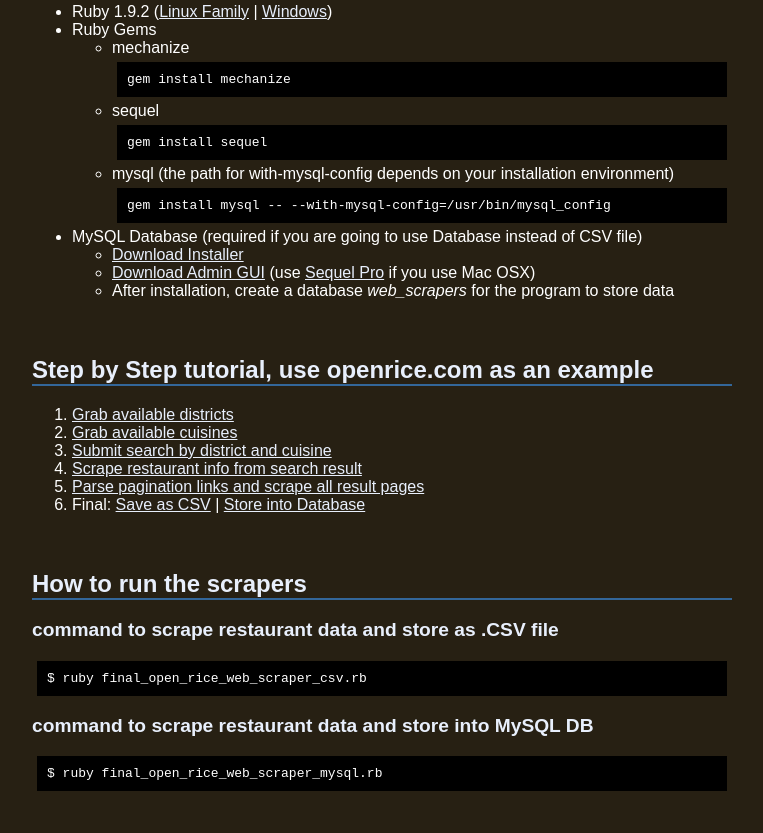
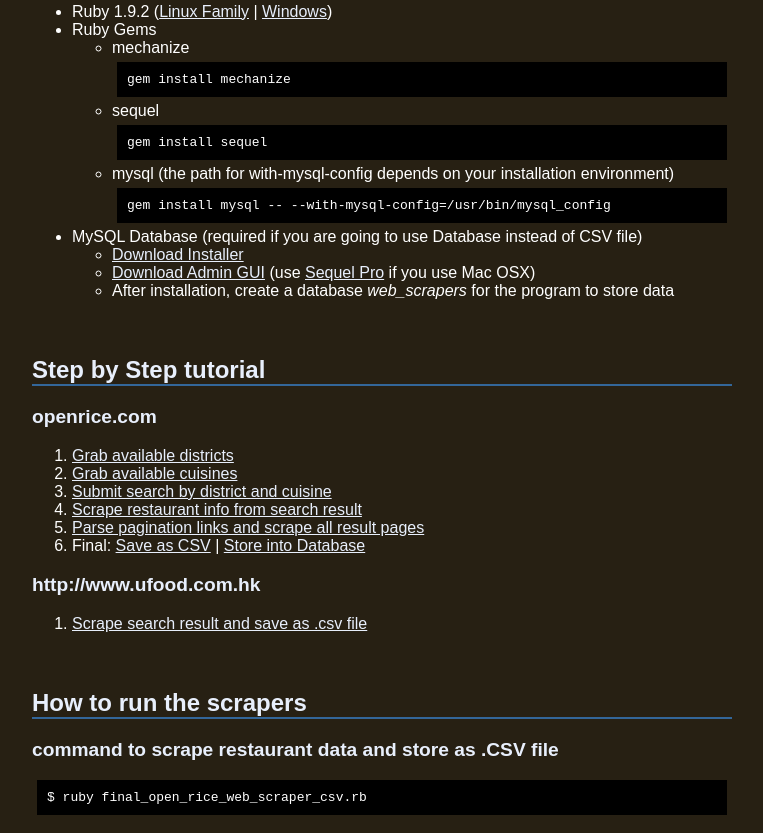
Before and after one commit to 3dd13/hkust-web-scrapers, a plain HTML site: page index.html in a window 1280 px wide. Shown: the part 350-1183 px from the top of the page, without its empty margins (258-1021 px from the left). Drawn offline with Linux system fonts and the light colour scheme.

Commit message:
include links to ufood.com.hk source

```diff
--- a/index.html
+++ b/index.html
@@ -93,7 +93,8 @@
 			</div>
 
 			<div id="step-by-step-tutorial" class="section">
-				<h2>Step by Step tutorial, use openrice.com as an example</h2>
+				<h2>Step by Step tutorial</h2>
+				<h3>openrice.com</h3>
 				<ol>
 					<li><a href="https://github.com/3dd13/hkust-web-scrapers/blob/master/open-rice-web-scraper/01_scrape_available_districts.rb">Grab available districts</a></li>
 					<li><a href="https://github.com/3dd13/hkust-web-scrapers/blob/master/open-rice-web-scraper/02_scrape_available_cuisines.rb">Grab available cuisines</a></li>
@@ -101,6 +102,11 @@
 					<li><a href="https://github.com/3dd13/hkust-web-scrapers/blob/master/open-rice-web-scraper/04_parse_first_page_search_results.rb">Scrape restaurant info from search result</a></li>
 					<li><a href="https://github.com/3dd13/hkust-web-scrapers/blob/master/open-rice-web-scraper/05_parse_other_pages_search_results.rb">Parse pagination links and scrape all result pages</a></li>
 					<li>Final: <a href="https://github.com/3dd13/hkust-web-scrapers/blob/master/open-rice-web-scraper/final_open_rice_web_scraper_csv.rb">Save as CSV</a> | <a href="https://github.com/3dd13/hkust-web-scrapers/blob/master/open-rice-web-scraper/final_open_rice_web_scraper_mysql.rb">Store into Database</a></li>
+				</ol>
+
+				<h3>http://www.ufood.com.hk</h3>
+				<ol>
+					<li><a href="https://github.com/3dd13/hkust-web-scrapers/blob/master/ufood-web-scraper/ufood_web_scraper_csv.rb">Scrape search result and save as .csv file</a></li>
 				</ol>
 			</div>
 
```
